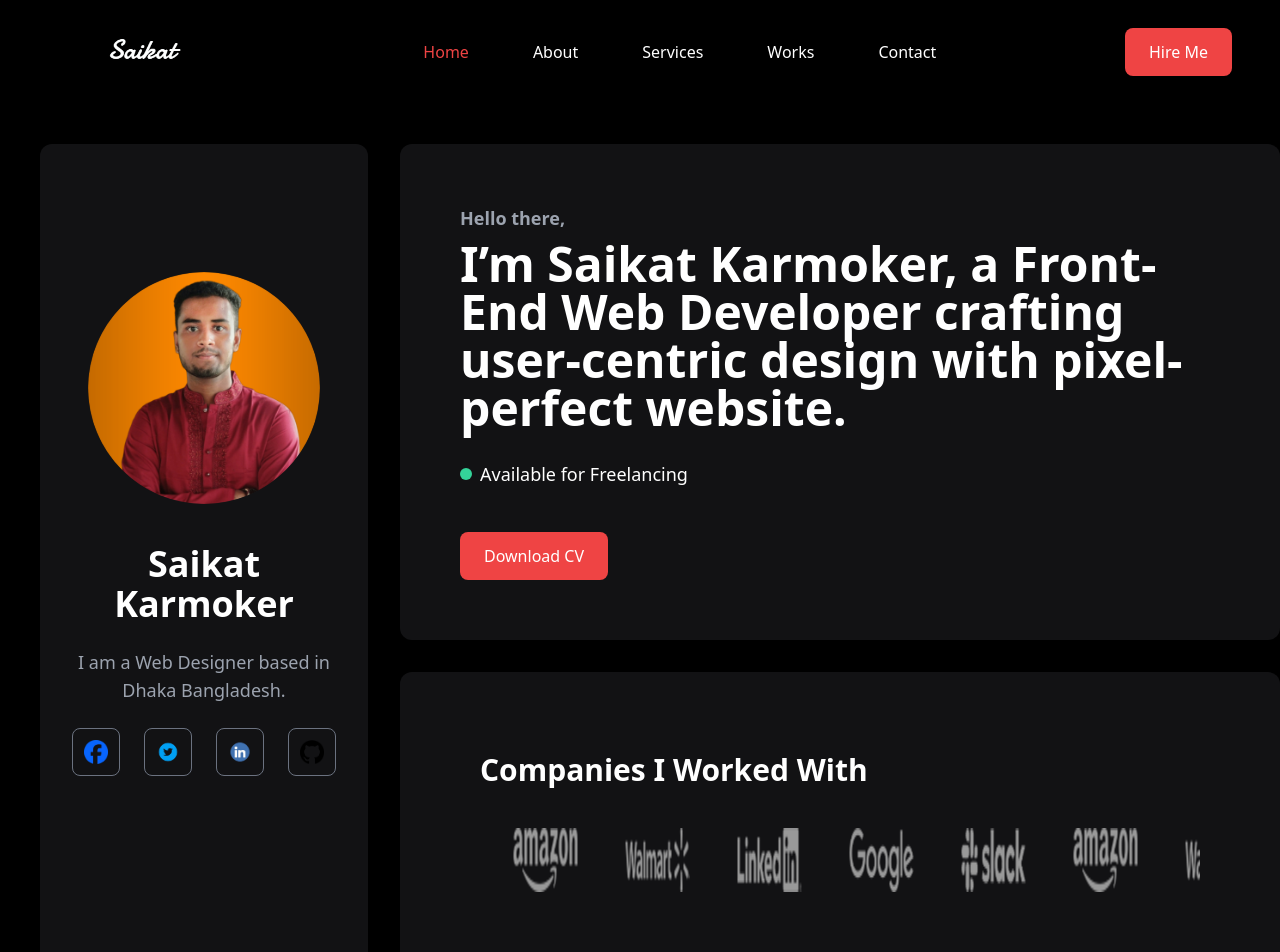
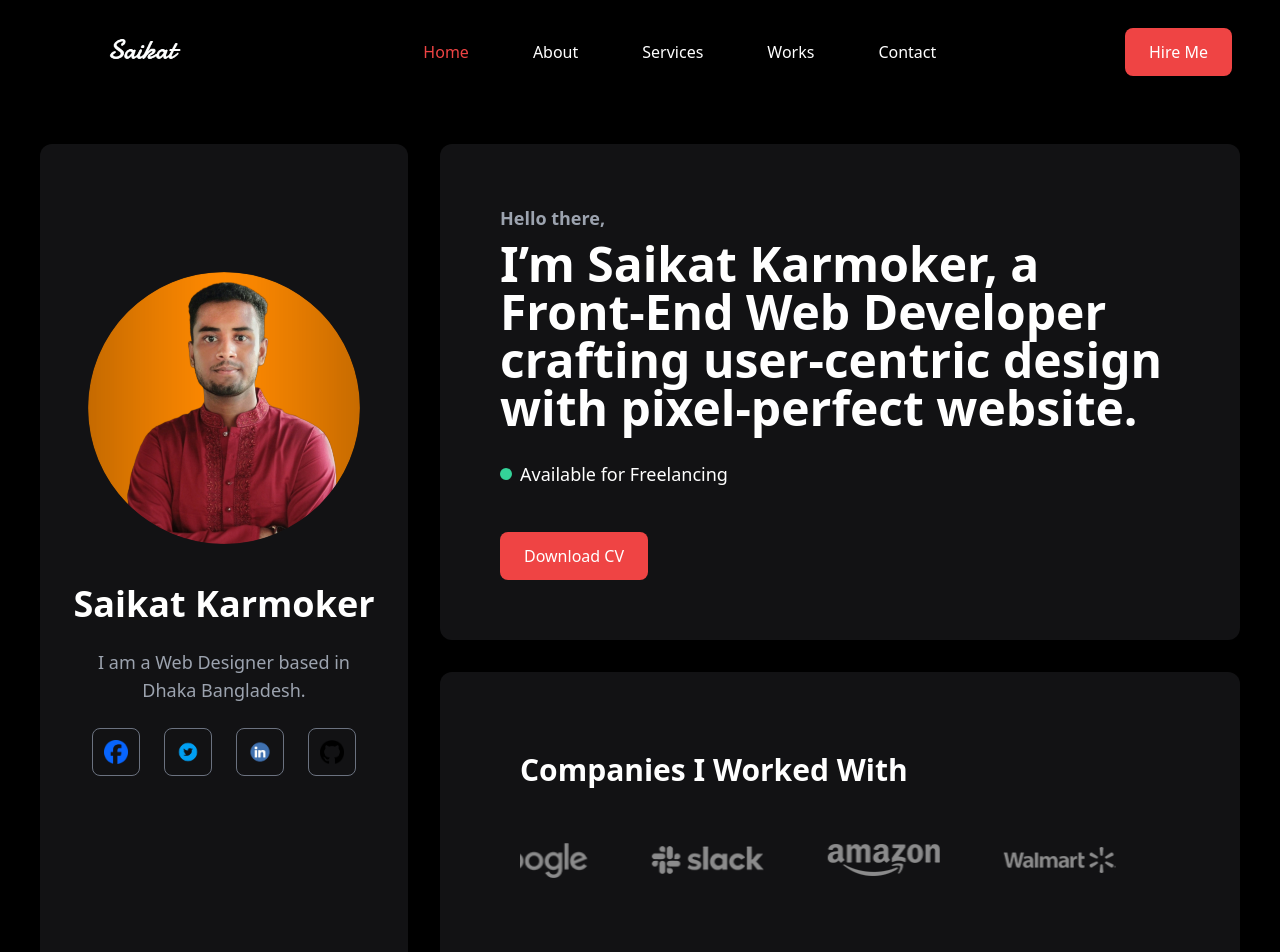
Before and after one commit to soikot-dev/soikot-portfolio, a Next.js app: page / in a window 1280 px wide. Shown: the top 952 px of the page. Built offline with nearby package versions, Linux system fonts and the light colour scheme.

Commit message:
fix company work with component marque slider

```diff
--- a/components/CompanyWorkedWith.js
+++ b/components/CompanyWorkedWith.js
@@ -17,15 +17,22 @@
 
       {/* Marquee container */}
       <div className="overflow-hidden w-full mt-6 sm:mt-10">
-        <div className="marquee-track flex">
-          {[...logos, ...logos, ...logos].map((logo, index) => (
-            <img
-              key={index}
-              src={logo}
-              alt={`Company ${index}`}
-              className="w-20 sm:w-16 h-12 sm:h-16 mx-6 flex-shrink-0"
-            />
-          ))}
+        <div className="marquee-wrapper">
+          <div className="marquee-track flex">
+            {[...logos, ...logos].map((logo, index) => (
+              <div
+                key={index}
+                className="flex-shrink-0 mx-8 h-20 sm:h-16"
+                style={{ width: 'calc(20% - 1rem)' }} // Show 4 logos at once
+              >
+                <img
+                  src={logo}
+                  alt={`Logo of company ${index + 1}`}
+                  className="w-full h-full object-contain opacity-90 transition-opacity hover:opacity-100"
+                />
+              </div>
+            ))}
+          </div>
         </div>
       </div>
     </section>
--- a/styles/globals.css
+++ b/styles/globals.css
@@ -7,17 +7,24 @@
   @apply bg-bodyBg; /* Custom Tailwind color */
 }
 
-@keyframes scroll-marquee {
-  0% {
-    transform: translateX(0%);
-  }
-  100% {
-    transform: translateX(-100%);
-  }
+.marquee-wrapper {
+  overflow: hidden;
+  position: relative;
+  width: 100%;
 }
 
 .marquee-track {
   display: flex;
-  width: fit-content;
-  animation: scroll-marquee 20s linear infinite;
+  align-items: center;
+  animation: marquee 25s linear infinite;
 }
+
+@keyframes marquee {
+  0% {
+    transform: translateX(0%);
+  }
+
+  100% {
+    transform: translateX(-50%);
+  }
+}
--- a/tailwind.config.js
+++ b/tailwind.config.js
@@ -18,6 +18,15 @@
         bodyBg: '#000',
         greyBg: '#121214',
       },
+      animation: {
+        marquee: 'marquee 15s linear infinite',
+      },
+      keyframes: {
+        marquee: {
+          '0%': { transform: 'translateX(0)' },
+          '100%': { transform: 'translateX(-100%)' },
+        },
+      },
     },
   },
   plugins: [],
```
